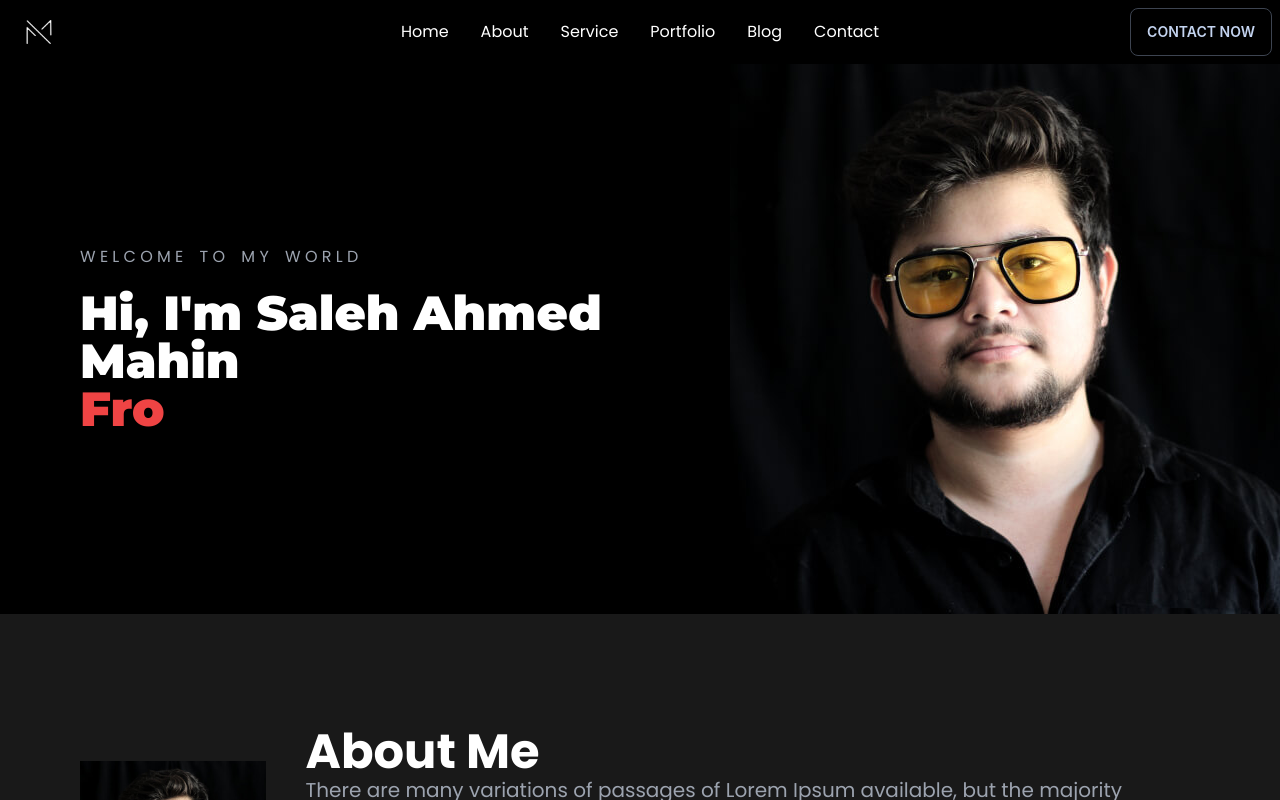
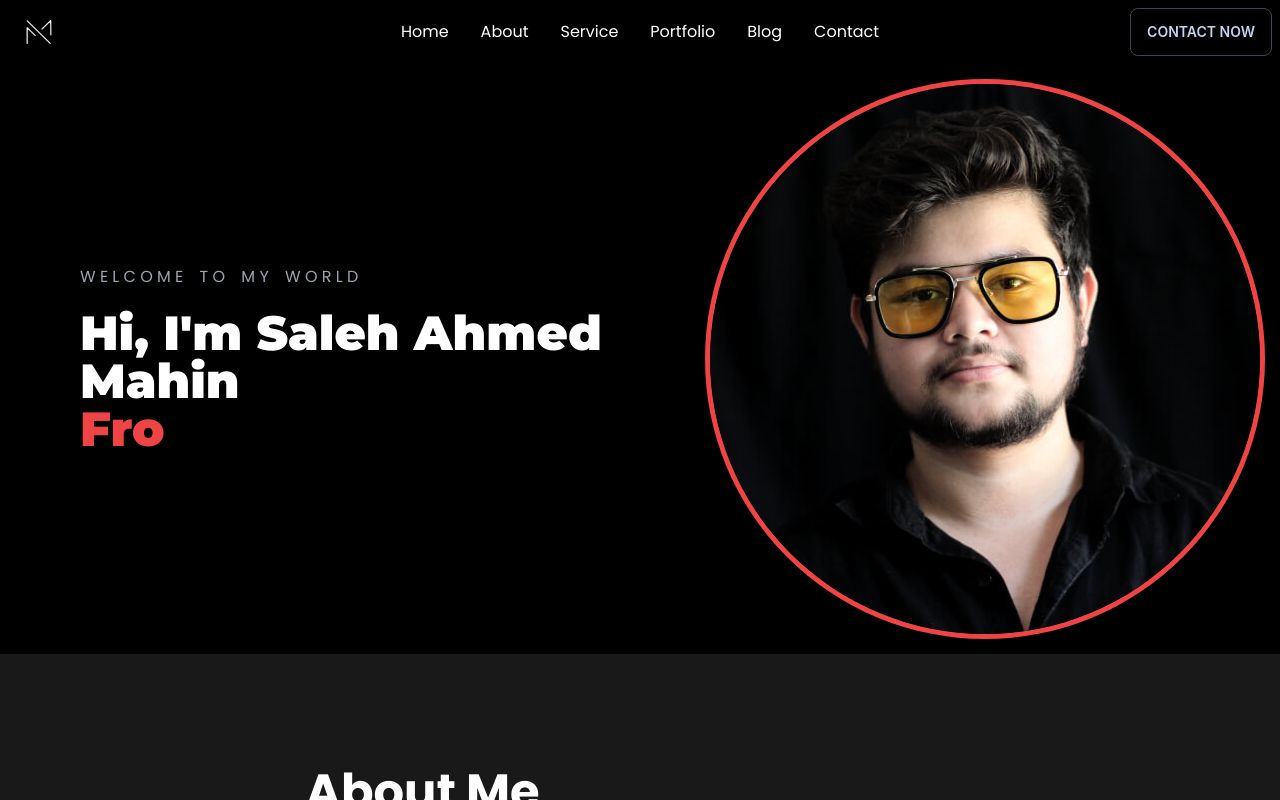
Before and after one commit to SalehAhmed19/my-portfolio, a React (Create React App) app: page / in a window 1280 px wide. Shown: the top 800 px of the page. Built offline with nearby package versions, Linux system fonts and the light colour scheme.

Commit message:
some changes

```diff
--- a/src/Pages/Home/Banner/Banner.jsx
+++ b/src/Pages/Home/Banner/Banner.jsx
@@ -40,7 +40,11 @@ const Banner = () => {
         </div>
       </div>
       <div className="hidden lg:block">
-        <img src={s} className="w-full" alt="" />
+        <div class="avatar">
+          <div class="w-full rounded-full ring ring-red-500 ring-offset-red-500 ring-offset-2 m-5">
+            <img src={s} alt="" />
+          </div>
+        </div>
       </div>
     </div>
   );
```
